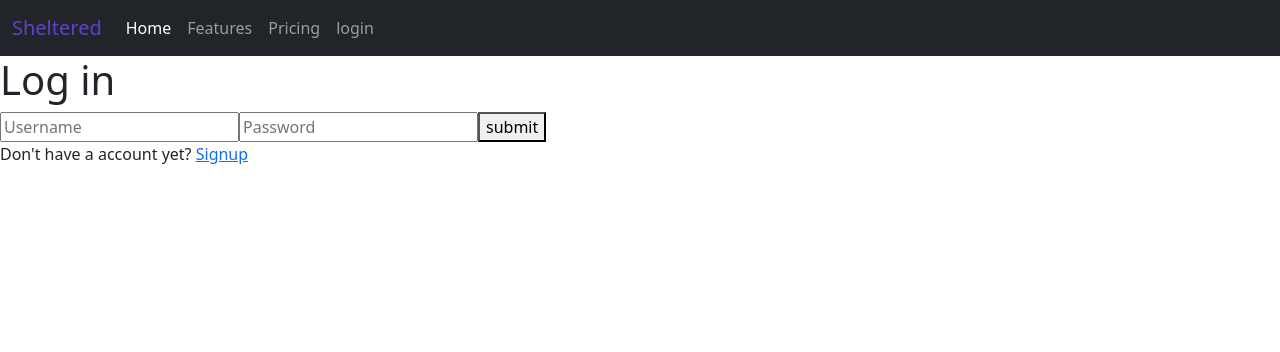
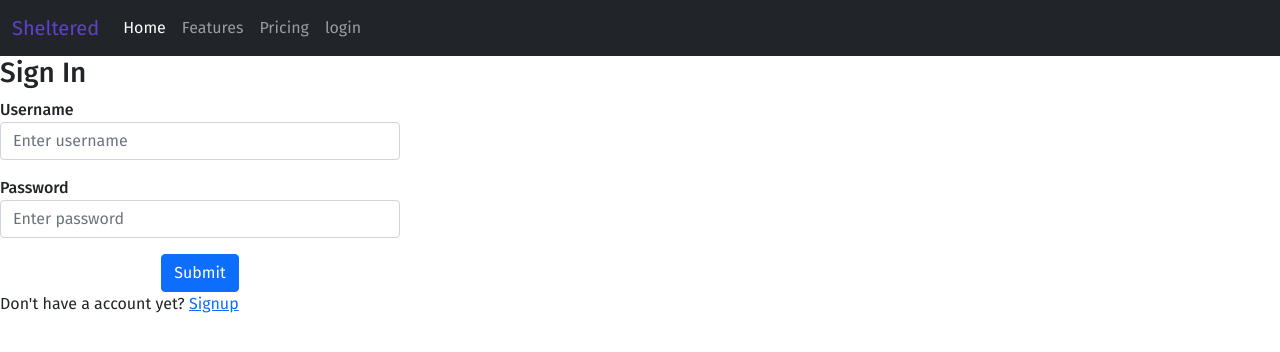
Before and after one commit to Gajendra-Sonare/Sheltered, a React (Create React App) app: page /login in a window 1280 px wide. Shown: the top 352 px of the page. Built offline with nearby package versions, Linux system fonts and the light colour scheme.

Commit message:
now can fetch a particular post and changes in login layout

```diff
--- a/package.json
+++ b/package.json
@@ -10,6 +10,7 @@
     "cores": "^0.8.5",
     "encode-utf8": "^2.0.0",
     "react": "^17.0.2",
+    "react-bootstrap": "^2.4.0",
     "react-dom": "^17.0.2",
     "react-router-dom": "^6.2.1",
     "react-scripts": "5.0.0",
--- a/src/App.js
+++ b/src/App.js
@@ -12,6 +12,8 @@ import Create from "./private/create";
 import MyPost from "./private/mypost";
 import CheckLoginStatus from "./utils/check-login-status";
 import NavBar from "./components/Navbar";
+import Logout from "./utils/logout";
+import Post from "./private/post";
 
 function App(){
   const temp = useContext(authContext);
@@ -25,6 +27,10 @@ function App(){
             <Route path="create" element={<PrivateRoute> <Create/> </PrivateRoute>}/>
             <Route path="/mypost" element={<PrivateRoute> <MyPost/> </PrivateRoute>}/>
             <Route path="/check" element={<PrivateRoute> <CheckLoginStatus/> </PrivateRoute>}/>
+            <Route path="/logout" element={<PrivateRoute> <Logout /> </PrivateRoute>}/>
+            <Route path="/dashboard/post/:id" element={<PrivateRoute> <Post/> </PrivateRoute>}/>
+
+
           </Routes>
         </authContext.Provider>
       <Routes>
--- a/src/index.css
+++ b/src/index.css
@@ -0,0 +1,64 @@
+@import url('https://fonts.googleapis.com/css?family=Fira+Sans:400,500,600,700,800');
+* {
+  box-sizing: border-box;
+}
+body {
+  background: #ffffff !important;
+  min-height: 100vh;
+  display: flex;
+  font-weight: 400;
+  font-family: 'Fira Sans', sans-serif;
+}
+h1,h2,h3,h4,h5,h6,label,span {
+  font-weight: 500;
+  font-family: 'Fira Sans', sans-serif;
+}
+body, html, .App, #root, .auth-wrapper {
+  width: 100%;
+  height: 100%;
+}
+.navbar-light {
+  background-color: #ffffff;
+  box-shadow: 0px 14px 80px rgba(34, 35, 58, 0.2);
+}
+.auth-wrapper {
+  display: flex;
+  justify-content: center;
+  flex-direction: column;
+  text-align: left;
+}
+.auth-inner {
+  width: 450px;
+  margin: auto;
+  background: #ffffff;
+  box-shadow: 0px 14px 80px rgba(34, 35, 58, 0.2);
+  padding: 40px 55px 45px 55px;
+  border-radius: 15px;
+  transition: all .3s;
+}
+.auth-wrapper .form-control:focus {
+  border-color: #167bff;
+  box-shadow: none;
+}
+.auth-wrapper h3 {
+  text-align: center;
+  margin: 0;
+  line-height: 1;
+  padding-bottom: 20px;
+}
+.custom-control-label {
+  font-weight: 400;
+}
+.forgot-password,
+.forgot-password a {
+  text-align: right;
+  font-size: 13px;
+  padding-top: 10px;
+  color: #7f7d7d;
+  margin: 0;
+}
+
+.mb-3, .d-grid{
+  justify-content: center;
+  width: 400px;
+}
--- a/src/pages/Login.jsx
+++ b/src/pages/Login.jsx
@@ -69,15 +69,40 @@ const Login = () => {
         <div>
             {!login ? check(): navigate('/dashboard')}
             <NavBar />
-            <h1>Log in</h1>
             <form>
-                <input onChange={handleUsernameChange} value={username} type="text" placeholder="Username" />
-                <input onChange={handlepasswordChange} value={password} type="password" placeholder="Password" />
-                <button onClick={handleSubmit} >submit</button>
+                <h3>Sign In</h3>
+                <div className="mb-3" >
+                <label>Username</label>
+                    <input
+                        type="text"
+                        className="form-control"
+                        placeholder="Enter username"
+                        onChange={handleUsernameChange}
+                        value={username}
+                    />
+                </div>
+
+                <div className="mb-3">
+                    <label>Password</label>
+                    <input
+                        type="password"
+                        className="form-control"
+                        placeholder="Enter password"
+                        onChange={handlepasswordChange} value={password}
+                    />
+                </div>
+
+                <div className="d-grid">
+                    <button onClick={handleSubmit} type="submit" className="btn btn-primary">
+                        Submit
+                    </button>
+                </div>
 
             </form>
             Don't have a account yet? <a href="/signup">Signup</a>
         </div>
     );
 }
+
+
 export default Login;
--- a/src/private/create.jsx
+++ b/src/private/create.jsx
@@ -41,12 +41,29 @@ const Create = () => {
         })
 
     }
+const Check = () =>{
+    const {login, setLogin} = useContext(authContext);
+    let navigate = useNavigate();
+    const token = localStorage.getItem('access');
+    if(!token){
+        console.log('not token ', token);
+        setLogin(false);
+        navigate('/login');
+    }
+    console.log('yes token', token)
+    const url = "http://127.0.0.1:8000/isvalid/";
+    axios.post(url, {
+        token: token,
+    }).then(res => {
+        if(res.status === 200){
+            setLogin(true);
 
+        }
+    })
+}
 
     return (
         <div>
-            {!login?<Navigate to='/login' />:console.log("hello")}
-            {(login) ? <button onClick={()=>{localStorage.removeItem('access'); localStorage.removeItem('refresh');setLogin(false); navigate('/login')}}>logout</button> : <Navigate to="/login" />}
             <PrivateNavbar />
             <form>
                 <input type="text" placeholder="title" ref={ref_title} />
--- a/src/private/dashboard.jsx
+++ b/src/private/dashboard.jsx
@@ -1,72 +1,96 @@
-import React, {useContext, useEffect, useState} from 'react';
-import {Navigate, useNavigate, Link} from 'react-router-dom';
-import authContext from '../utils/auth-context';
-import PrivateNavbar from '../privateComponents/privateNavbar';
-import CheckLoginStatus from '../utils/check-login-status';
-import axios from 'axios';
-
+import React, { useContext, useEffect, useState } from "react";
+import { Navigate, useNavigate, Link } from "react-router-dom";
+import authContext from "../utils/auth-context";
+import PrivateNavbar from "../privateComponents/privateNavbar";
+import CheckLoginStatus from "../utils/check-login-status";
+import axios from "axios";
+import Card from "react-bootstrap/Card";
+import ListGroup from "react-bootstrap/ListGroup";
+import MyPost from "./mypost";
 
 const url = "http://127.0.0.1:8000/dashboard/";
 let page_number = 1;
 
-
-const getAllPosts = (setPosts, page_number) => {
-    axios.post(url, {
-        page : page_number,
-    }).then(res => {
-        if (res.status===200){
-            setPosts(res.data);
-        }else{
-            alert('error');
-        }
-    })
-}
-
-const showImages = (posts) => {
-    return (
-        <ol>
-                {posts.map( post =>
-                <li>
-                    <div><h4>{post[0]}</h4></div>
-                    <img width={200} height={200} src={"http://127.0.0.1:8000" + post[4]} alt = ""/>
-                    <div>{"price: " + post[1]}</div>
-                    <div>{post[2]}</div>
-                    <div>{post[3]}</div>
-                    <div>  </div>
-
-                </li>
-                )}
-            </ol>
-    )
-
-}
-
 const Dashboard = () => {
-    const {login, setLogin} = useContext(authContext);
+  let x = -1;
+  const { login, setLogin } = useContext(authContext);
   const [posts, setPosts] = useState([]);
   let navigate = useNavigate();
   const handle = (e) => {
     e.preventDefault();
     page_number += 1;
     getAllPosts(setPosts, page_number);
+  };
+
+  const getAllPosts = (setPosts, page_number) => {
+    axios
+      .post(url, {
+        page: page_number,
+      })
+      .then((res) => {
+        if (res.status === 200) {
+          setPosts(res.data);
+        } else {
+          alert("error");
         }
+      });
+  };
+
+  const getPost = (e, id) => {
+    e.preventDefault();
+    //navigate to /dashboard/post and pass id as param
+    navigate("/dashboard/post/"+id);
+    console.log('you wants to see', id);
+  };
+
+
+  const showImages = (posts) => {
+    return (
+      <ListGroup>
+        {posts.map((post) => (
+          <Card
+            href="#"
+            style={{
+              width: "26rem",
+              justifyContent: "space-between",
+              margin: "2rem",
+            }}
+            bg="secondary"
+            text="white"
+          >
+            <Card.Link>
+              <Card.Header style={{ cursor: "pointer" }} className="text-white">
+                <h4>{post[0]}</h4>
+              </Card.Header>
+            </Card.Link>
+            <Card.Img variant="top" src={"http://127.0.0.1:8000" + post[4]} />
+            <Card.Body>
+              <Card.Title>{"price :" + post[2] + " Rs."}</Card.Title>
+              <Card.Text> {post[3]} </Card.Text>
+              <button onClick={(e) => getPost(e, post[1])} className="btn btn-primary" >
+                  View Post
+                </button>
+            </Card.Body>
+          </Card>
+        ))}
+      </ListGroup>
+    );
+  };
+
   return (
     <div>
       <PrivateNavbar />
-            {!login?CheckLoginStatus():console.log('hello')}
-            {(login) ? <button onClick={()=>{localStorage.removeItem('access'); localStorage.removeItem('refresh');setLogin(false); navigate('/login')}}>logout</button> : <Navigate to="/login" />}
-            <h1>You are logged in</h1>
-            <ul >
-            <li><Link to="/create">Create</Link> </li>
-            <li float="right" ><Link to="/mypost" > My Posts</Link> </li>
-            </ul>
+      {!login ? CheckLoginStatus() : console.log("hello")}
+      {login ? console.log(1) : <Navigate to="/login" />}
       {useEffect(() => {
         getAllPosts(setPosts, page_number);
       }, [])}
       {showImages(posts)}
-            <button type = "submit" onClick={handle}>Next</button>
+      <button type="submit" onClick={handle}>
+        Next
+      </button>
     </div>
   );
-}
+};
 
 export default Dashboard;
--- /dev/null
+++ b/src/private/post.jsx
@@ -0,0 +1,45 @@
+import axios from "axios";
+import { useParams } from "react-router-dom";
+import { useState, useEffect } from "react";
+
+const url = "http://127.0.0.1:8000/post/";
+
+const Post = () => {
+    let { id } = useParams();
+    const [post, setPost] = useState([]);
+    const [show, setShow] = useState(false);
+    const getPost = () => {
+        axios.post(url, {
+            post_id: id,
+            token: localStorage.getItem("access"),
+        }).then((res) => {
+            if (res.status === 200) {
+                setPost(res.data);
+                setShow(true);
+                console.log(res.data);
+            } else {
+                alert("error");
+            }
+        }
+        );
+    }
+
+    return (
+        <div>
+        {useEffect(() => {
+            getPost();
+        }, [])}
+        {/* if show if true then render the post*/
+        show ? (
+            <div>
+                <h1>{post.title}</h1>
+                <p>{post.body}</p>
+                <p>{post.price}</p>
+            </div>
+        ) : console.log(2)}
+        <h1>Post</h1>
+        </div>
+    );
+}
+
+export default Post;
--- a/src/privateComponents/privateNavbar.jsx
+++ b/src/privateComponents/privateNavbar.jsx
@@ -18,13 +18,13 @@ class PrivateNavbar extends React.Component {
                 <a className="nav-link active" aria-current="page" href="/dashboard">Dashboard</a>
               </li>
               <li className="nav-item">
-                <a className="nav-link" href="#">Features</a>
+                <a className="nav-link" href="/create">Create</a>
               </li>
               <li className="nav-item">
-                <a className="nav-link" href="#">Pricing</a>
+                <a className="nav-link" href="/mypost">My posts</a>
               </li>
               <li className="nav-item">
-                <a className="nav-link" href="#">empty</a>
+                <a className="nav-link" href="/logout">Logout</a>
               </li>
 
             </ul>
--- /dev/null
+++ b/src/utils/logout.js
@@ -0,0 +1,18 @@
+import authContext from "./auth-context";
+import { useContext } from "react";
+import { useNavigate, Navigate} from "react-router-dom";
+
+const Logout = () => {
+    let navigate = useNavigate();
+    const { setLogin } = useContext(authContext);
+    setLogin(false);
+    localStorage.removeItem("access");
+    localStorage.removeItem("refresh");
+    return(
+        <div>
+            {navigate('/login')}
+            <Navigate to="/login"/>
+        </div>
+    )
+}
+export default Logout;
```
Also changed, not shown: 1 other file (tests, documents, lock files or other folders). Lines whose indentation alone changed are shown as unchanged.
